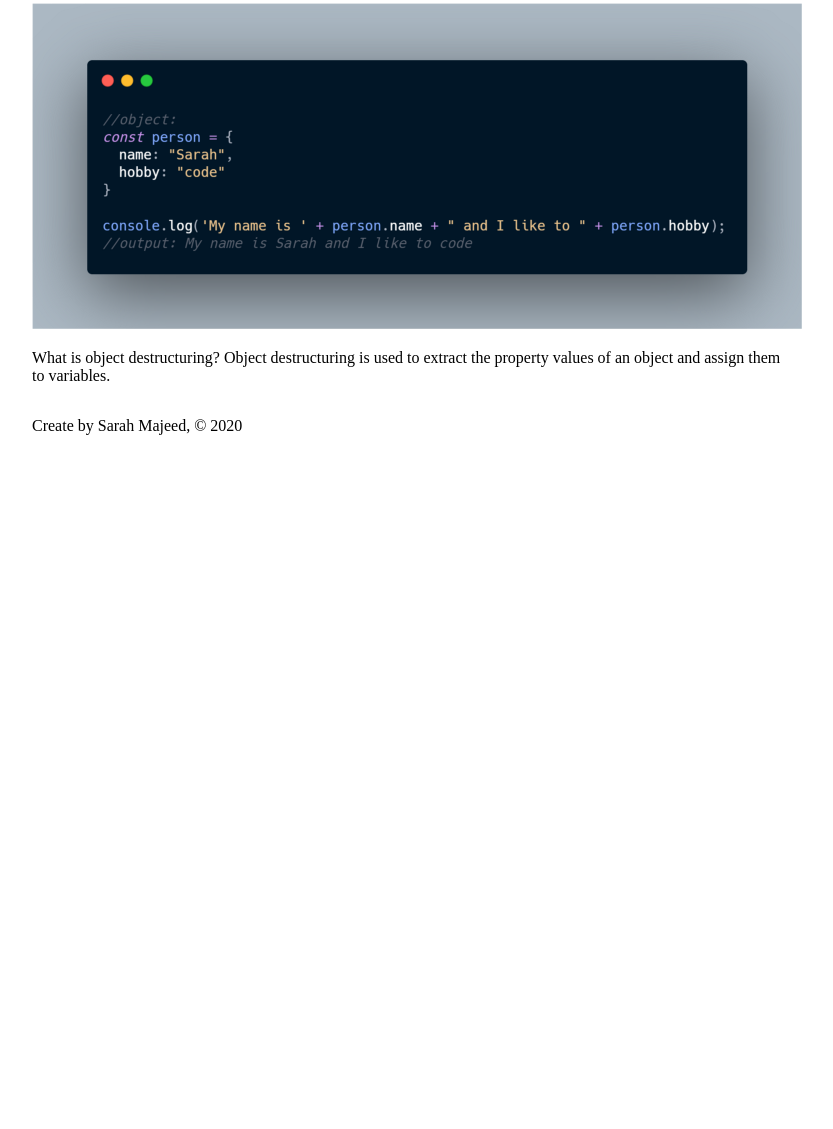
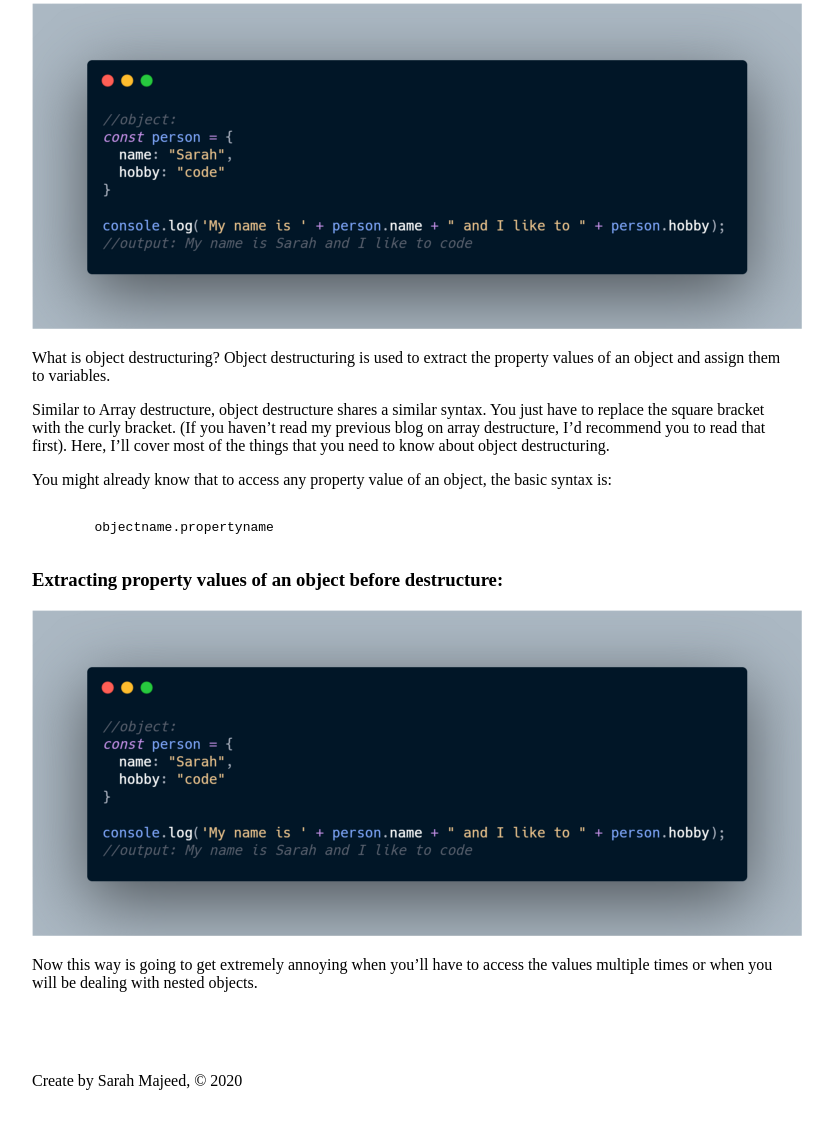
Before and after one commit to sarahmajeed/blog-site, a Gatsby site: page /blog/object in a window 1280 px wide. Shown: the part 379-1508 px from the top of the page, without its empty margins (233-1066 px from the left). Before the commit the page ends 854 px from the top, so only its background shows below. Built offline with nearby package versions, Linux system fonts and the light colour scheme; Gatsby itself is replaced by a stand-in of ours.

```diff
--- a/src/components/footer.js
+++ b/src/components/footer.js
@@ -1,5 +1,6 @@
 import React from "react"
 import { graphql, useStaticQuery } from "gatsby"
+import footerStyles from "./footer.module.scss"
 
 const Footer = () => {
   const data = useStaticQuery(graphql`
@@ -12,7 +13,7 @@
     }
   `)
   return (
-    <footer>
+    <footer className={footerStyles.footer}>
       <p>Create by {data.site.siteMetadata.author}, &copy; 2020</p>
     </footer>
   )
--- /dev/null
+++ b/src/components/footer.module.scss
@@ -0,0 +1,3 @@
+.footer {
+  margin-top: 3rem;
+}
--- a/src/posts/object/object.md
+++ b/src/posts/object/object.md
@@ -6,3 +6,19 @@
 ![Object](./obj.png)
 
 What is object destructuring? Object destructuring is used to extract the property values of an object and assign them to variables.
+
+Similar to Array destructure, object destructure shares a similar syntax. You just have to replace the square bracket with the curly bracket. (If you haven’t read my previous blog on array destructure, I’d recommend you to read that first). Here, I’ll cover most of the things that you need to know about object destructuring.
+
+You might already know that to access any property value of an object, the basic syntax is:
+
+<pre>
+    <code>
+        objectname.propertyname
+    </code>
+</pre>
+
+### Extracting property values of an object before destructure:
+
+![Object](./obj2.png)
+
+Now this way is going to get extremely annoying when you’ll have to access the values multiple times or when you will be dealing with nested objects.
```
Also changed, not shown: src/posts/object/obj2.png (added).
